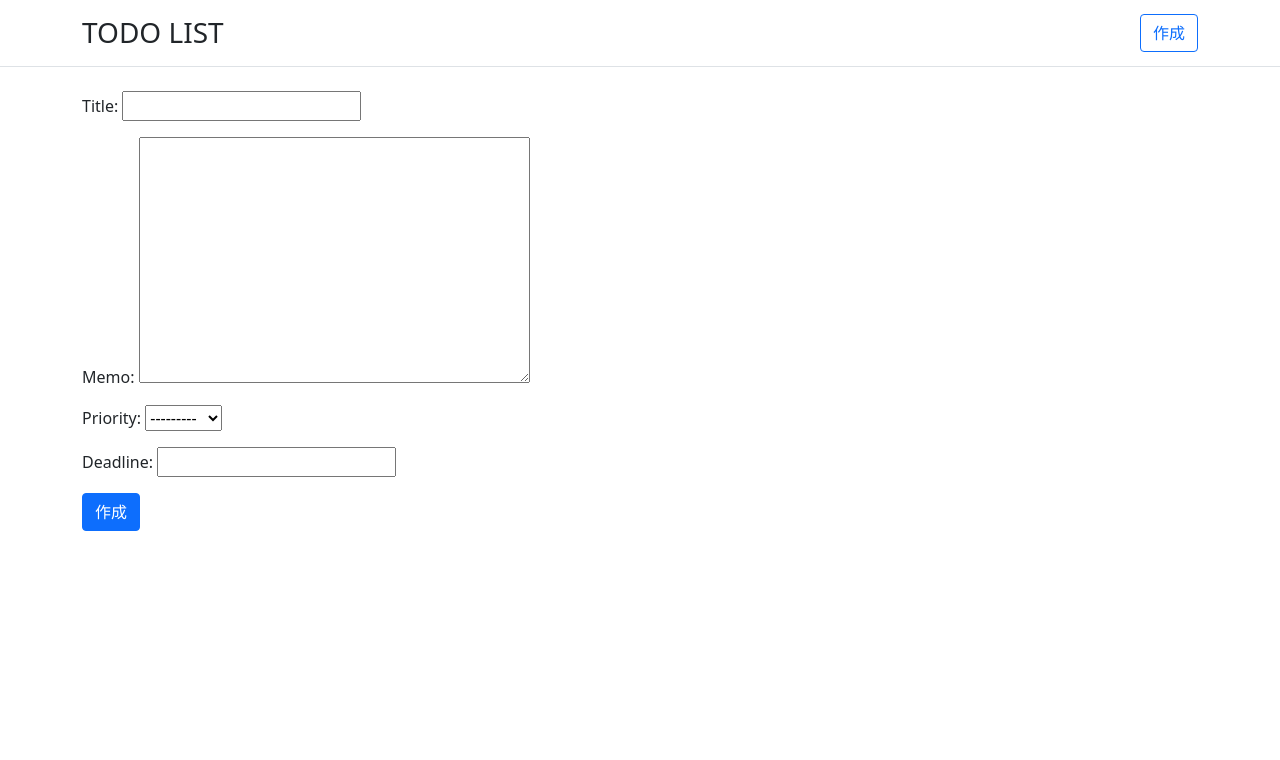
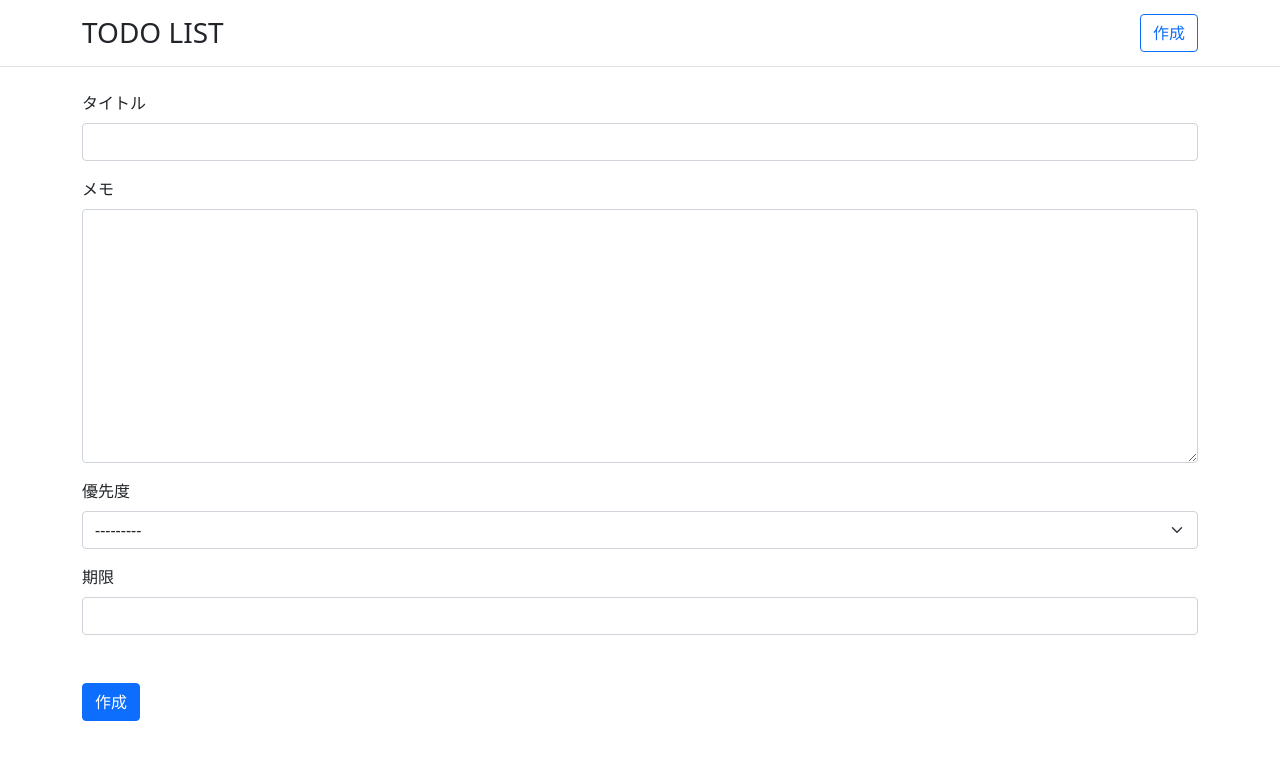
Before and after one commit to kdntiaoao/django-todolist, a Django app: page /create/ in a window 1280 px wide. Shown: the top 760 px of the page. Run offline with Django 4.2, Linux system fonts and the light colour scheme; some libraries are stand-ins or nearby versions.

Commit message:
fix create page

```diff
--- a/templates/create.html
+++ b/templates/create.html
@@ -1,11 +1,30 @@
 {% extends 'base.html' %}
+
+{% load widget_tweaks %}
 
 {% block page_header %} Create Page {% endblock page_header %}
 
 {% block content %}
 <div class="container pt-4">
     <form action="" method="POST">{% csrf_token %}
-        {{ form.as_p }}
+        <div class="mb-5">
+            <div class="mb-3">
+                <label for="id_title" class="form-label">タイトル</label>
+                {{ form.title|add_class:"form-control" }}
+            </div>
+            <div class="mb-3">
+                <label for="id_memo" class="form-label">メモ</label>
+                {{ form.memo|add_class:"form-control" }}
+            </div>
+            <div class="mb-3">
+                <label for="id_priority" class="form-label">優先度</label>
+                {{ form.priority|add_class:"form-select" }}
+            </div>
+            <div>
+                <label for="id_deadline" class="form-label">期限</label>
+                {{ form.deadline|add_class:"form-control" }}
+            </div>
+        </div>
         <input type="submit" value="作成" class="btn btn-primary">
     </form>
 </div>
--- a/todo/models.py
+++ b/todo/models.py
@@ -5,11 +5,12 @@ from django.db import models
 
 CHOICE = (("danger", "high"), ("warning", "normal"), ("info", "low"))
 
+
 class TodoModel(models.Model):
     title = models.CharField(max_length=100)
     memo = models.TextField()
     priority = models.CharField(max_length=50, choices=CHOICE)
-    deadline= models.DateField()
+    deadline = models.DateField()
 
     def __str__(self):
         return self.title
--- a/todoproject/settings.py
+++ b/todoproject/settings.py
@@ -37,6 +37,7 @@ INSTALLED_APPS = [
     "django.contrib.sessions",
     "django.contrib.messages",
     "django.contrib.staticfiles",
+    "widget_tweaks",
     "todo.apps.TodoConfig",
 ]
 
```
Also changed, not shown: db.sqlite3.
